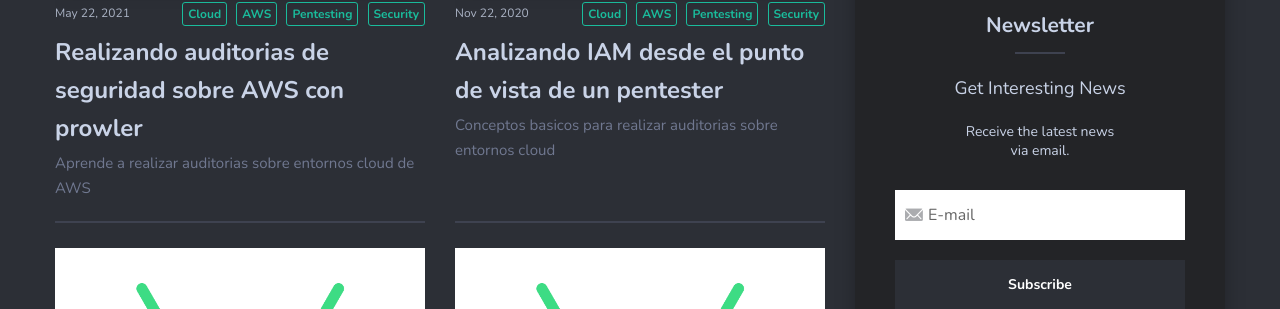
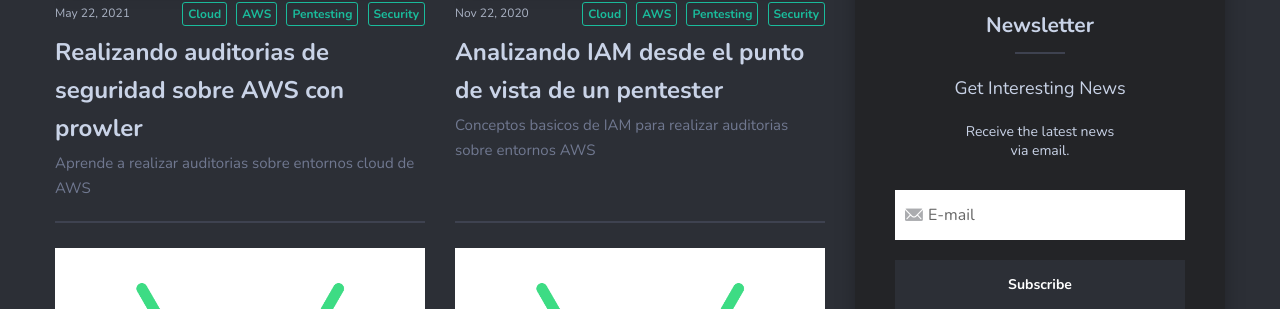
Before and after one commit to HackingProfessional/Security, a Jekyll site: the page built from index.html, in a window 1280 px wide and 900 px high, scrolled down 879 px. Shown: the part 145-454 px from the top of the window. Built offline with Jekyll 4.4.1, drawn with Linux system fonts in a browser that asks for light colours; nearby versions of some CDN libraries; the list of posts is cut into pages by our own code.

Commit message:
Update 2020-10-22-AWS-IAM-PENTEST.md

```diff
--- a/_posts/2020-10-22-AWS-IAM-PENTEST.md
+++ b/_posts/2020-10-22-AWS-IAM-PENTEST.md
@@ -1,7 +1,7 @@
 ---
 layout: post
 title:  "Analizando IAM desde el punto de vista de un pentester"
-description: "Conceptos basicos para realizar auditorias sobre entornos cloud"
+description: "Conceptos basicos de IAM para realizar auditorias sobre entornos AWS"
 date:   2020-11-22
 image:  "img/AWS-HACKED.jpg"
 tags:   [Cloud, AWS, Pentesting, Security]
```
